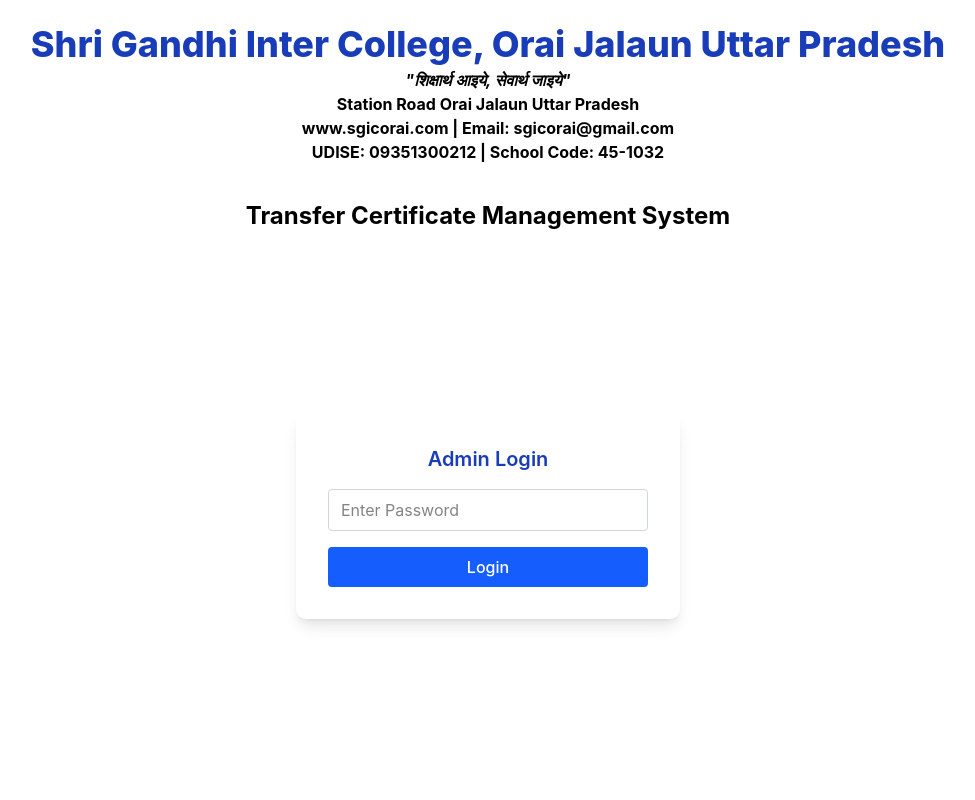
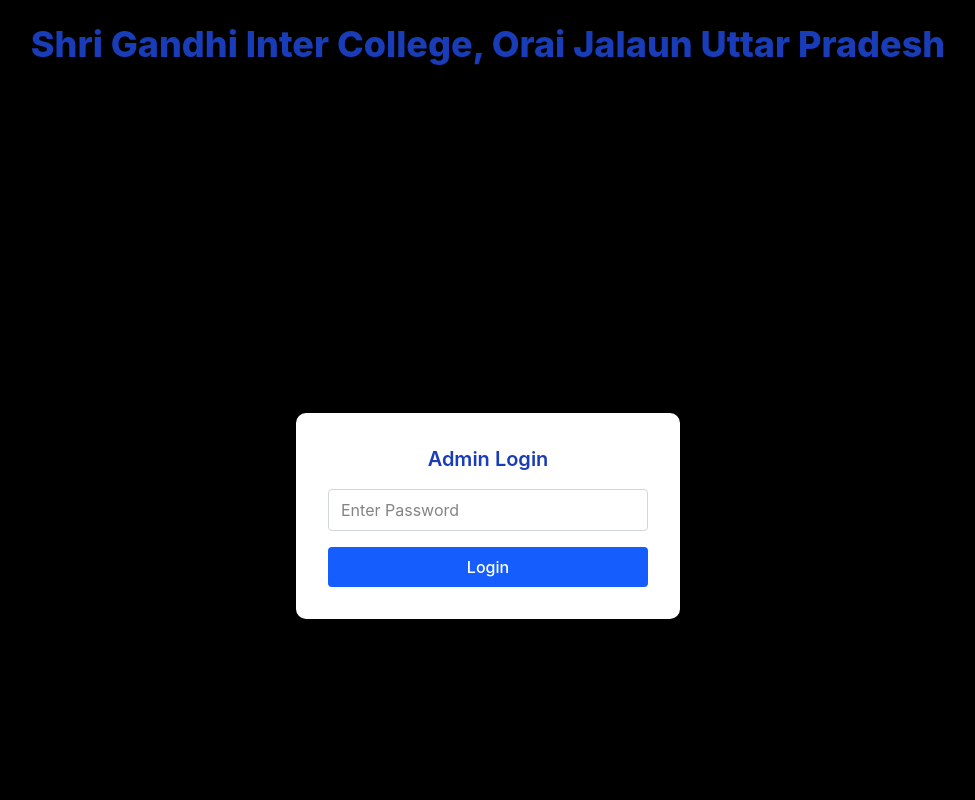
Before and after one commit to AyushK963/TranferCertificate, a Next.js app: page /login in a window 1280 px wide. Shown: the top 800 px of the page, without its empty margins (152-1127 px from the left). Built offline with nearby package versions, Linux system fonts and the light colour scheme.

Commit message:
Update page.tsx

```diff
--- a/app/login/page.tsx
+++ b/app/login/page.tsx
@@ -19,7 +19,7 @@
   }
 
   return (
-    <div className="min-h-screen bg-cover bg-center flex flex-col">
+    <div className="min-h-screen bg-cover bg-center flex flex-col bg-black">
       {/* Header */}
       <div className="text-center py-6 ">
         <p className="text-blue-800 text-3xl sm:text-4xl font-extrabold">
```
